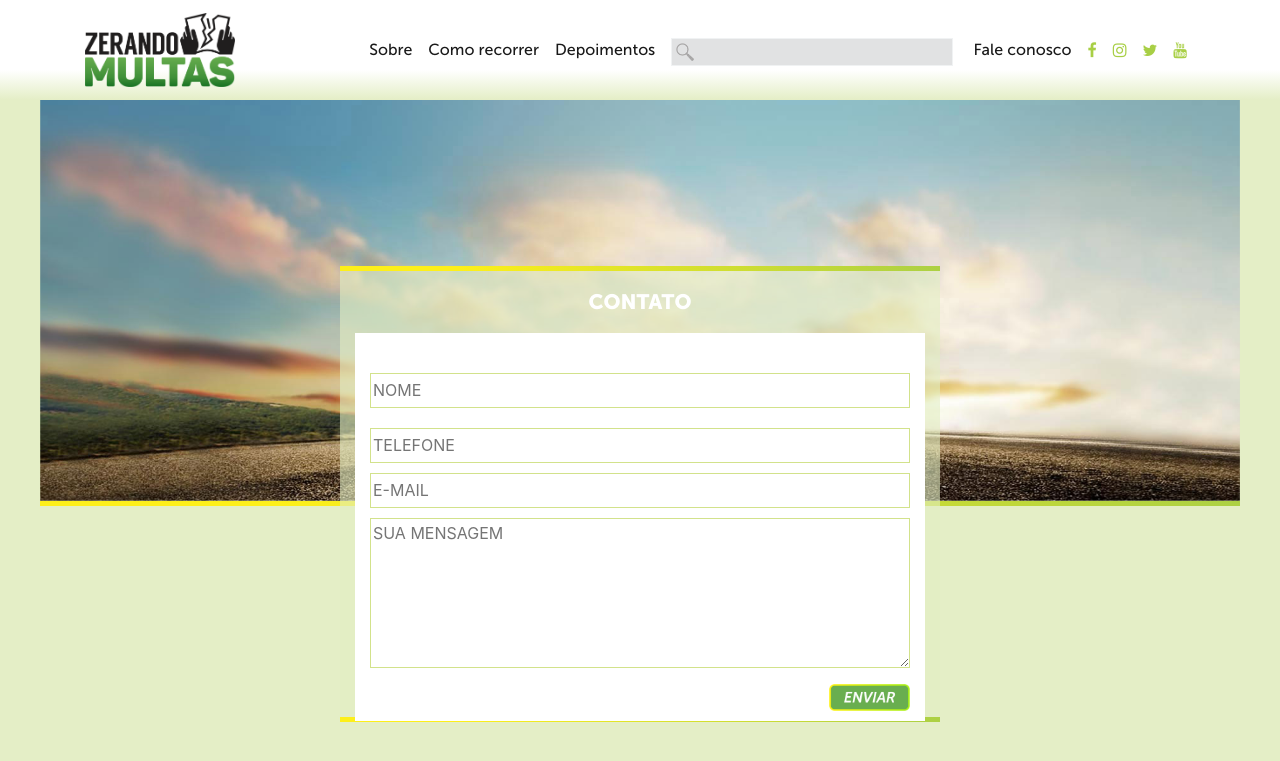
After one commit to zerandomultasrepo/zerandomultas, a Django app: page /fale-conosco in a window 1280 px wide. The commit adds this page. Shown: the top 761 px of the page. Run offline with Django 3.2, Linux system fonts and the light colour scheme; some libraries are stand-ins or nearby versions.

Commit message:
Adicionando modulo de envio de emails a pagina de contato

```diff
--- a/occurrences/static/assets/js/mainController.js
+++ b/occurrences/static/assets/js/mainController.js
@@ -1,42 +1,42 @@
 $("#lnkComoRecorrer").on('click', function() {
     $("#Principal").hide();
     $("#Cadastro").show();
-    $("#Contato").hide();
+    //$("#Contato").hide();
     $("#Depoimentos").hide();
 });
 
 $("#lnkSobre").on('click', function() {
     $("#Principal").show();
     $("#Cadastro").hide();
-    $("#Contato").hide();
+  //  $("#Contato").hide();
     $("#Depoimentos").hide();
 });
 
 $("#lnkDepoimentos").on('click', function() {
     $("#Principal").hide();
     $("#Cadastro").hide();
-    $("#Contato").hide();
+  //  $("#Contato").hide();
     $("#Depoimentos").show();
 });
 
-$("#lnkFaleConosco").on('click', function() {
-    $("#Principal").hide();
-    $("#Cadastro").hide();
-    $("#Contato").show();
-    $("#Depoimentos").hide();
-});
+// $("#lnkFaleConosco").on('click', function() {
+//     $("#Principal").hide();
+//     $("#Cadastro").hide();
+//     $("#Contato").show();
+//     $("#Depoimentos").hide();
+// });
 
 $("#btQueroOrcamento").on('click', function() {
     $("#Principal").hide();
     $("#Cadastro").show();
-    $("#Contato").hide();
+    //$("#Contato").hide();
     $("#Depoimentos").hide();
 });
 
 $("#btQueroOrcamento2").on('click', function() {
     $("#Principal").hide();
     $("#Cadastro").show();
-    $("#Contato").hide();
+    //$("#Contato").hide();
     $("#Depoimentos").hide();
 });
 
--- a/occurrences/urls.py
+++ b/occurrences/urls.py
@@ -20,6 +20,8 @@ from server import views
 from django.views.generic import TemplateView
 from django.conf.urls.static import static
 from django.conf import settings
+from server.views import ContatoView
+
 
 
 admin.autodiscover()
@@ -33,9 +35,11 @@ urlpatterns = [
  #   url(r'^', include(router.urls)),
     url(r'^login', LoginView.as_view(), name="login"),
     url(r'^blog', views.homeBlog),
+    url(r'^fale-conosco', ContatoView.as_view(), name='fale-conosco'),
     url(r'^posts/(?P<post_id>\d+)', views.post),
     url(r'^ckeditor', include('ckeditor_uploader.urls')),
     url(r'^admin', admin.site.urls),
     url(r'^api-auth', include('rest_framework.urls', namespace='rest_framework')),
     url(r'^$', TemplateView.as_view(template_name="index.html"), name="login"),
+    url(r'^test', views.homeBlog),
 ] + static(settings.MEDIA_URL, document_root=settings.MEDIA_ROOT)
--- /dev/null
+++ b/server/forms.py
@@ -0,0 +1,12 @@
+# -*- coding: utf-8 -*-
+from django import forms
+
+
+class FormContato(forms.Form):
+    """
+    Formulário de contato
+    """
+    nome = forms.CharField(max_length=120, widget=forms.TextInput(attrs={'class': 'input-contact', 'style':'margin: 20px 0px 10px 0px;', 'placeholder':  'NOME' }))
+    telefone = forms.CharField(widget=forms.TextInput(attrs={'placeholder':'TELEFONE', 'id':'telefoneContato', 'class': 'input-contact' }))
+    email = forms.CharField(widget=forms.TextInput(attrs={'placeholder':'E-MAIL', 'id':'emailContato', 'class': 'input-contact', 'type':'email' }))
+    mensagem = forms.CharField(widget=forms.Textarea(attrs={'placeholder':'SUA MENSAGEM', 'class':'input-contact', 'style':'height: 150px;'}))
--- /dev/null
+++ b/server/templates/formContato.html
@@ -0,0 +1,33 @@
+{% extends 'index.html' %}
+{% load staticfiles %}
+{% block mainContainer %}
+ <form action="" id="contato" method="POST" enctype="multipart/form-data">
+     {% csrf_token %}
+            <div class="row">
+                <div class="col">
+                    <div class="container forms" style="width: 50%;height: 456px;margin: -20% 25%;padding: -166px;">
+                        <p class="fontMuseoSans900" style="color: #FFFFFF;font-size: 130%;padding: 15px 0px 0px 0px;"><strong>CONTATO</strong></p>
+                        <div id="div_contato" style="background-color: #ffffff;">
+                            <div class="col">
+                                <div class="row">
+                                    <div class="col" style="margin: 20px 0px 10px 0px;">{{form.nome}}</div>
+                                </div>
+                                <div class="row">
+                                    <div class="col" style="margin: 0px 0px 10px 0px;">{{form.telefone}}</div>
+                                </div>
+                                <div class="row">
+                                    <div class="col" style="margin: 0px 0px 10px 0px;">{{form.email}}</div>
+                                </div>
+                                <div class="row">
+                                    <div class="col" style="margin: 0px 0px 10px 0px;">{{form.mensagem}}</div>
+                                </div>
+                                <div class="row" style="padding: 0px 0px 10px 0px;">
+                                    <div class="col text-right"><a href="#" onclick="document.forms['contato'].submit();" class="navIcons" style="margin: 0px 0px 0px 10px;;"><img class="img-fluid" src="{% static "assets/img/bt_enviar.png" %}" style="width: 15%;"></a></div>
+                                </div>
+                            </div>
+                        </div>
+                    </div>
+                </div>
+            </div>
+    </form>
+{% endblock %}
--- a/server/templates/index.html
+++ b/server/templates/index.html
@@ -25,7 +25,7 @@
                             <div class="d-block float-right searchInput"><input class="border rounded-0 float-right" type="search" id="search" style="background-color: #BDBFC1;opacity: 0.44;"></div>
                         </a>
                     </li>
-                    <li class="nav-item" role="presentation"><a class="nav-link active navLinks fontMuseoSans500" id="lnkFaleConosco">&nbsp;Fale conosco<br></a></li>
+                    <li class="nav-item" role="presentation"><a class="nav-link active fontMuseoSans500" href={% url 'fale-conosco' %} id="lnkFaleConosco">&nbsp;Fale conosco<br></a></li>
                     <li class="nav-item" role="presentation"><a class="nav-link" href="https://www.facebook.com/Zerando-Multas-294724874521174" target="_blank"><i class="fa fa-facebook" style="color: #A8CF45;"></i></a></li>
                     <li class="nav-item" role="presentation"><a class="nav-link active" href="https://www.instagram.com/zerandomultas/" target="_blank"><i class="fa fa-instagram" style="color: #A8CF45;"></i></a></li>
                     <li class="nav-item" role="presentation"><a class="nav-link active" href="#"><i class="fa fa-twitter" style="color: #A8CF45;"></i></a></li>
@@ -40,6 +40,7 @@
                 <div class="row">
                     <div class="col-12"><img class="img-fluid img-principal" src="{% static "assets/img/img_principal2.png" %}"></div>
                 </div>
+                {% block mainContainer %}
                 <div class="container" style="margin: -25% 0% 4% 0%;"><img class="img-fluid" src="{% static "assets/img/nao_fique_sem_dirigir.png" %}" id="notDrive" style="width: 70%;opacity: 1;filter: blur(0px);"></div>
                 <div class="container-fluid" style="background-color: #ffffff;">
                     <div class="row no-gutters d-table">
@@ -116,7 +117,9 @@
                 </div>
             </div>
         </div>
+        {% endblock %}
     </main>
+    {% block cadastro %}
     <form id="resolveMultas" method="POST"></form>
         <main id="Cadastro" class="mains">
             <div class="row no-gutters">
@@ -201,43 +204,10 @@
             </div>
         </main>
     </form>
-    <form id="contactForm" method="POST">
-        <main id="Contato" class="mains">
-            <div class="row">
-                <div class="col-12 col-lg-12 offset-lg-0">
-                    <div class="row">
-                        <div class="col-12"><img class="img-fluid img-principal" src="{% static "assets/img/img_principal2.png" %}"></div>
-                    </div>
-                </div>
-            </div>
-            <div class="row">
-                <div class="col">
-                    <div class="container forms" style="width: 50%;height: 456px;margin: -20% 25%;padding: -166px;">
-                        <p class="fontMuseoSans900" style="color: #FFFFFF;font-size: 130%;padding: 15px 0px 0px 0px;"><strong>CONTATO</strong></p>
-                        <div id="div_contato" style="background-color: #ffffff;">
-                            <div class="col">
-                                <div class="row">
-                                    <div class="col" style="margin: 20px 0px 10px 0px;"><input type="text" required="" placeholder="NOME" maxlength="120" pattern="[A-Za-zÁ-Úá-úÂ-û-â-û.çÃ-Õã-õ\s]+$" class="input-contact"></div>
-                                </div>
-                                <div class="row">
-                                    <div class="col" style="margin: 0px 0px 10px 0px;"><input type="text" placeholder="TELEFONE" id="telefoneContato" class="input-contact"></div>
-                                </div>
-                                <div class="row">
-                                    <div class="col" style="margin: 0px 0px 10px 0px;"><input type="email" placeholder="E-MAIL" class="input-contact"></div>
-                                </div>
-                                <div class="row">
-                                    <div class="col" style="margin: 0px 0px 10px 0px;"><textarea placeholder="SUA MENSAGEM" class="input-contact" style="height: 150px;"></textarea></div>
-                                </div>
-                                <div class="row" style="padding: 0px 0px 10px 0px;">
-                                    <div class="col text-right"><a href="#" onclick="document.getElementById('contactForm').submit();" class="navIcons" style="margin: 0px 0px 0px 10px;;"><img class="img-fluid" src="{% static "assets/img/bt_enviar.png" %}" style="width: 15%;"></a></div>
-                                </div>
-                            </div>
-                        </div>
-                    </div>
-                </div>
-            </div>
-        </main>
-    </form>
+    {% endblock %}
+    {% block contato %}
+    {% endblock %}
+    {% block depoimento %}
         <main id="Depoimentos" class="mains">
             <div class="row">
                 <div class="col-12">
@@ -265,6 +235,7 @@
                 </div>
             </div>
         </main>
+    {% endblock %}
     <script src="{% static "assets/js/jquery.min.js" %}"></script>
     <script src="{% static "assets/bootstrap/js/bootstrap.min.js" %}"></script>
     <script src="{% static "assets/js/fileChooser.js" %}"></script>
--- a/server/templates/postBlog.html
+++ b/server/templates/postBlog.html
@@ -1,6 +1,6 @@
 {% extends 'layoutBlog.html' %}
 
-{% block content%}
+{% block content %}
 <div class="blog-post">
 
         <h2 class="blog-post-title">
--- a/server/views.py
+++ b/server/views.py
@@ -1,12 +1,16 @@
+from django.core.mail import send_mail
+from django.views.generic import FormView
 from django.shortcuts import render
+
 from rest_framework import viewsets
-from server.serializers import OccurrenceSerializer
-from server.models import Occurrence, Post
+from rest_framework.permissions import BasePermission, IsAuthenticatedOrReadOnly, IsAuthenticated
 
-from rest_framework.permissions import BasePermission, IsAuthenticatedOrReadOnly, IsAuthenticated
 from rest_framework_jwt.authentication import JSONWebTokenAuthentication
 from rest_framework_jwt.views import ObtainJSONWebToken
 
+from server.forms import FormContato
+from server.models import Occurrence, Post
+from server.serializers import OccurrenceSerializer
 
 SAFE_METHODS = ('POST', 'HEAD', 'OPTIONS')
 
@@ -56,3 +60,50 @@ class OccurrenceViewSet(viewsets.ModelViewSet):
     serializer_class = OccurrenceSerializer
     authentication_classes = (JSONWebTokenAuthentication,)
     permission_classes = (IsAuthenticatedOrCreate,)
+
+class ContatoView(FormView):
+    template_name = 'formContato.html'
+    form_class = FormContato
+    success_url = '/'
+
+    print("AQUIIII")
+
+    def post(self, request, *args, **kwargs):
+        """
+        Realiza tratamento da data antes da validação do formulário.
+        """
+        data = request.POST
+
+        my_dict = {}
+        for key in data:
+            my_dict[key] = data[key]
+
+        form = FormContato(my_dict)
+
+        if form.is_valid():
+            return self.form_valid(form)
+        else:
+            return self.form_invalid(form)
+
+    def form_valid(self, form):
+        """
+        Este método adiciona uma nova atividade no banco de dados.
+        """
+        data = form.cleaned_data
+        print()
+        print(data['telefone'])
+        print(data['email'])
+        print(data['mensagem'])
+
+        send_mail(
+             '[CONTATO] - ZERANDO MULTAS - %s - %s' % (data['nome'], data['telefone']) ,
+             data['mensagem'],
+             data['email'],
+             ['leo.cc14@gmail.com', 'betinho.fmn@gmail.com'],
+             fail_silently=False,
+        )
+
+        return super(ContatoView, self).form_valid(form)
+
+    def form_invalid(self, form):
+        print (form.errors)
```
Also changed, not shown: occurrences/settings.py (+7 -0 lines).
